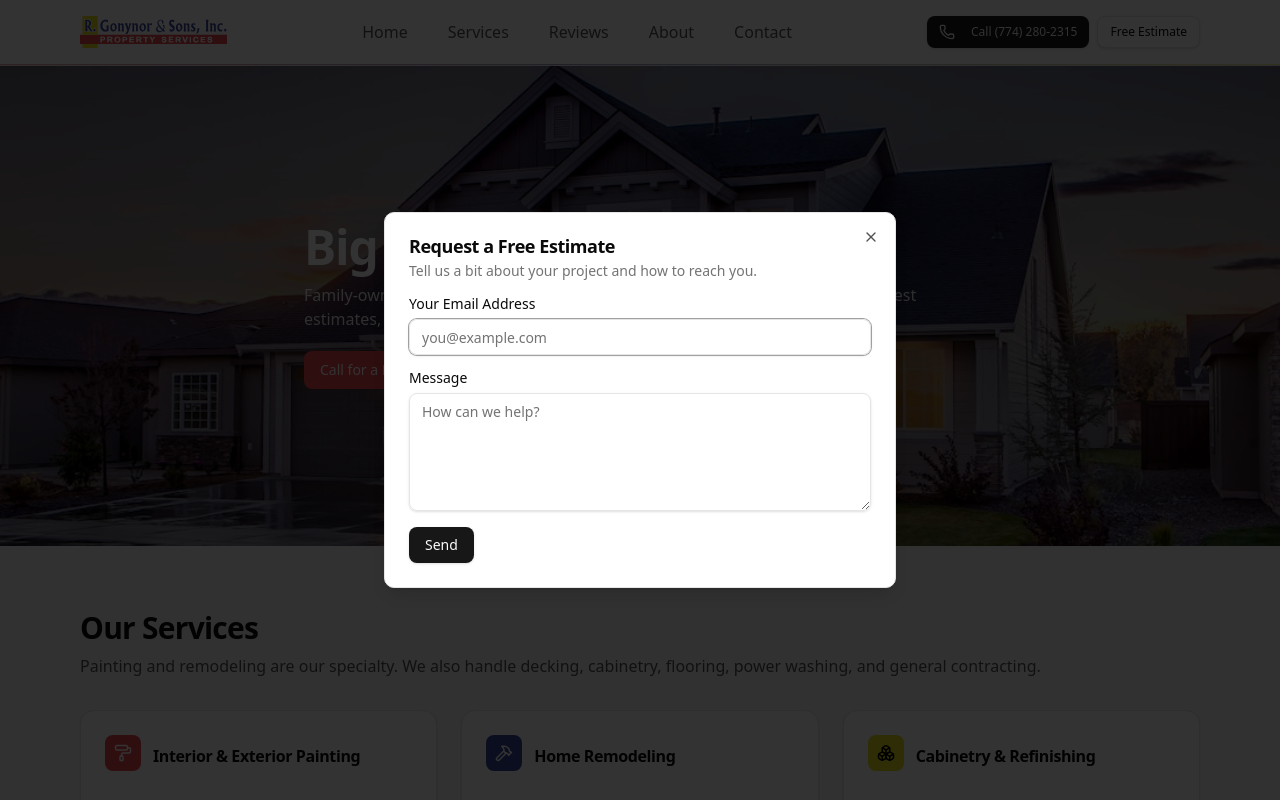
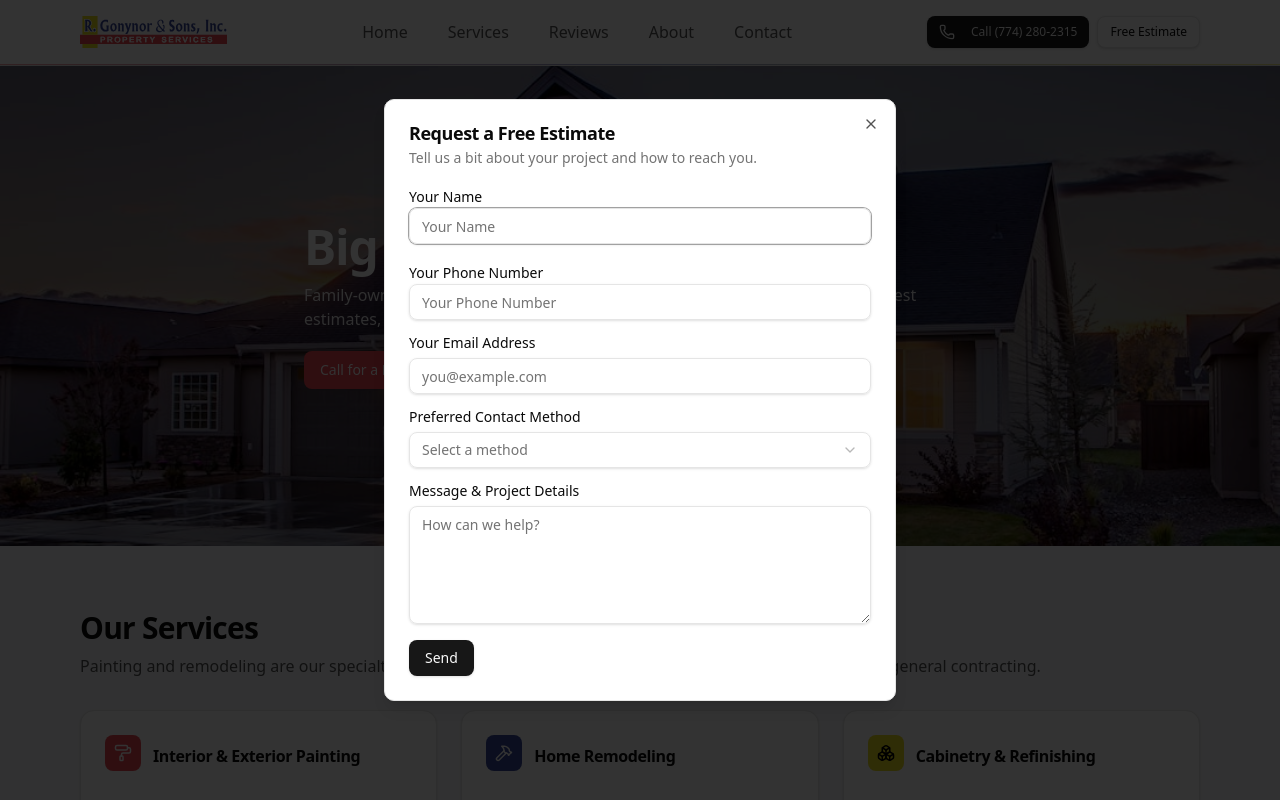
Before and after one commit to JCWoodworker/rgs-property-service, a React (Vite) app: page / in a window 1280 px wide. Both pictures are taken after a click on the button "Free Estimate". Shown: the top 800 px of the page. Built offline with nearby package versions, Linux system fonts and the light colour scheme; what @radix-ui/themes would draw is missing.

Commit message:
polishing up the form submission process

```diff
--- a/package.json
+++ b/package.json
@@ -14,6 +14,7 @@
     "@radix-ui/react-dialog": "^1.1.15",
     "@radix-ui/react-label": "^2.1.7",
     "@radix-ui/react-navigation-menu": "^1.2.14",
+    "@radix-ui/react-select": "^2.2.6",
     "@radix-ui/react-separator": "^1.1.7",
     "@radix-ui/react-slot": "^1.2.3",
     "@radix-ui/themes": "^3.2.1",
--- /dev/null
+++ b/src/components/ui/select.tsx
@@ -0,0 +1,157 @@
+import * as React from "react"
+import * as SelectPrimitive from "@radix-ui/react-select"
+import { Check, ChevronDown, ChevronUp } from "lucide-react"
+
+import { cn } from "@/lib/utils"
+
+const Select = SelectPrimitive.Root
+
+const SelectGroup = SelectPrimitive.Group
+
+const SelectValue = SelectPrimitive.Value
+
+const SelectTrigger = React.forwardRef<
+  React.ElementRef<typeof SelectPrimitive.Trigger>,
+  React.ComponentPropsWithoutRef<typeof SelectPrimitive.Trigger>
+>(({ className, children, ...props }, ref) => (
+  <SelectPrimitive.Trigger
+    ref={ref}
+    className={cn(
+      "flex h-9 w-full items-center justify-between whitespace-nowrap rounded-md border border-input bg-transparent px-3 py-2 text-sm shadow-sm ring-offset-background data-[placeholder]:text-muted-foreground focus:outline-none focus:ring-1 focus:ring-ring disabled:cursor-not-allowed disabled:opacity-50 [&>span]:line-clamp-1",
+      className
+    )}
+    {...props}
+  >
+    {children}
+    <SelectPrimitive.Icon asChild>
+      <ChevronDown className="h-4 w-4 opacity-50" />
+    </SelectPrimitive.Icon>
+  </SelectPrimitive.Trigger>
+))
+SelectTrigger.displayName = SelectPrimitive.Trigger.displayName
+
+const SelectScrollUpButton = React.forwardRef<
+  React.ElementRef<typeof SelectPrimitive.ScrollUpButton>,
+  React.ComponentPropsWithoutRef<typeof SelectPrimitive.ScrollUpButton>
+>(({ className, ...props }, ref) => (
+  <SelectPrimitive.ScrollUpButton
+    ref={ref}
+    className={cn(
+      "flex cursor-default items-center justify-center py-1",
+      className
+    )}
+    {...props}
+  >
+    <ChevronUp className="h-4 w-4" />
+  </SelectPrimitive.ScrollUpButton>
+))
+SelectScrollUpButton.displayName = SelectPrimitive.ScrollUpButton.displayName
+
+const SelectScrollDownButton = React.forwardRef<
+  React.ElementRef<typeof SelectPrimitive.ScrollDownButton>,
+  React.ComponentPropsWithoutRef<typeof SelectPrimitive.ScrollDownButton>
+>(({ className, ...props }, ref) => (
+  <SelectPrimitive.ScrollDownButton
+    ref={ref}
+    className={cn(
+      "flex cursor-default items-center justify-center py-1",
+      className
+    )}
+    {...props}
+  >
+    <ChevronDown className="h-4 w-4" />
+  </SelectPrimitive.ScrollDownButton>
+))
+SelectScrollDownButton.displayName =
+  SelectPrimitive.ScrollDownButton.displayName
+
+const SelectContent = React.forwardRef<
+  React.ElementRef<typeof SelectPrimitive.Content>,
+  React.ComponentPropsWithoutRef<typeof SelectPrimitive.Content>
+>(({ className, children, position = "popper", ...props }, ref) => (
+  <SelectPrimitive.Portal>
+    <SelectPrimitive.Content
+      ref={ref}
+      className={cn(
+        "relative z-50 max-h-[--radix-select-content-available-height] min-w-[8rem] overflow-y-auto overflow-x-hidden rounded-md border bg-popover text-popover-foreground shadow-md data-[state=open]:animate-in data-[state=closed]:animate-out data-[state=closed]:fade-out-0 data-[state=open]:fade-in-0 data-[state=closed]:zoom-out-95 data-[state=open]:zoom-in-95 data-[side=bottom]:slide-in-from-top-2 data-[side=left]:slide-in-from-right-2 data-[side=right]:slide-in-from-left-2 data-[side=top]:slide-in-from-bottom-2 origin-[--radix-select-content-transform-origin]",
+        position === "popper" &&
+          "data-[side=bottom]:translate-y-1 data-[side=left]:-translate-x-1 data-[side=right]:translate-x-1 data-[side=top]:-translate-y-1",
+        className
+      )}
+      position={position}
+      {...props}
+    >
+      <SelectScrollUpButton />
+      <SelectPrimitive.Viewport
+        className={cn(
+          "p-1",
+          position === "popper" &&
+            "h-[var(--radix-select-trigger-height)] w-full min-w-[var(--radix-select-trigger-width)]"
+        )}
+      >
+        {children}
+      </SelectPrimitive.Viewport>
+      <SelectScrollDownButton />
+    </SelectPrimitive.Content>
+  </SelectPrimitive.Portal>
+))
+SelectContent.displayName = SelectPrimitive.Content.displayName
+
+const SelectLabel = React.forwardRef<
+  React.ElementRef<typeof SelectPrimitive.Label>,
+  React.ComponentPropsWithoutRef<typeof SelectPrimitive.Label>
+>(({ className, ...props }, ref) => (
+  <SelectPrimitive.Label
+    ref={ref}
+    className={cn("px-2 py-1.5 text-sm font-semibold", className)}
+    {...props}
+  />
+))
+SelectLabel.displayName = SelectPrimitive.Label.displayName
+
+const SelectItem = React.forwardRef<
+  React.ElementRef<typeof SelectPrimitive.Item>,
+  React.ComponentPropsWithoutRef<typeof SelectPrimitive.Item>
+>(({ className, children, ...props }, ref) => (
+  <SelectPrimitive.Item
+    ref={ref}
+    className={cn(
+      "relative flex w-full cursor-default select-none items-center rounded-sm py-1.5 pl-2 pr-8 text-sm outline-none focus:bg-accent focus:text-accent-foreground data-[disabled]:pointer-events-none data-[disabled]:opacity-50",
+      className
+    )}
+    {...props}
+  >
+    <span className="absolute right-2 flex h-3.5 w-3.5 items-center justify-center">
+      <SelectPrimitive.ItemIndicator>
+        <Check className="h-4 w-4" />
+      </SelectPrimitive.ItemIndicator>
+    </span>
+    <SelectPrimitive.ItemText>{children}</SelectPrimitive.ItemText>
+  </SelectPrimitive.Item>
+))
+SelectItem.displayName = SelectPrimitive.Item.displayName
+
+const SelectSeparator = React.forwardRef<
+  React.ElementRef<typeof SelectPrimitive.Separator>,
+  React.ComponentPropsWithoutRef<typeof SelectPrimitive.Separator>
+>(({ className, ...props }, ref) => (
+  <SelectPrimitive.Separator
+    ref={ref}
+    className={cn("-mx-1 my-1 h-px bg-muted", className)}
+    {...props}
+  />
+))
+SelectSeparator.displayName = SelectPrimitive.Separator.displayName
+
+export {
+  Select,
+  SelectGroup,
+  SelectValue,
+  SelectTrigger,
+  SelectContent,
+  SelectLabel,
+  SelectItem,
+  SelectSeparator,
+  SelectScrollUpButton,
+  SelectScrollDownButton,
+}
--- a/src/features/contact/ContactDialog.tsx
+++ b/src/features/contact/ContactDialog.tsx
@@ -22,7 +22,7 @@
 						Tell us a bit about your project and how to reach you.
 					</DialogDescription>
 				</DialogHeader>
-				<ContactForm />
+				<ContactForm onClose={() => onOpenChange(false)} />
 			</DialogContent>
 		</Dialog>
 	)
--- a/src/features/contact/ContactForm.tsx
+++ b/src/features/contact/ContactForm.tsx
@@ -3,18 +3,68 @@
 import { Input } from "@/components/ui/input"
 import { Textarea } from "@/components/ui/textarea"
 import { Button } from "@/components/ui/button"
+import {
+	Select,
+	SelectContent,
+	SelectItem,
+	SelectTrigger,
+	SelectValue,
+} from "@/components/ui/select"
+import { Loader2, CheckCircle2 } from "lucide-react"
 
-const ContactForm = () => {
+type ContactFormProps = {
+	onClose?: () => void
+}
+
+const ContactForm = ({ onClose }: ContactFormProps) => {
 	const [state, handleSubmit] = useForm("mgvlbwqb")
 	if (state.succeeded) {
 		return (
-			<p className="text-sm text-foreground/80">
-				Thanks! We'll get back to you shortly.
-			</p>
+			<div className="grid gap-4">
+				<div className="inline-flex items-center gap-2 text-green-600">
+					<CheckCircle2 className="h-5 w-5" />
+					<span className="font-medium">Request received</span>
+				</div>
+				<p className="text-sm text-foreground/80">
+					Thanks! We'll get back to you shortly.
+				</p>
+				<div>
+					<Button type="button" onClick={onClose}>
+						Close
+					</Button>
+				</div>
+			</div>
 		)
 	}
 	return (
-		<form onSubmit={handleSubmit} className="grid gap-4">
+		<form
+			onSubmit={handleSubmit}
+			className="grid gap-4"
+			aria-busy={state.submitting}
+		>
+			<div>
+				<Label htmlFor="name">Your Name</Label>
+				<Input
+					id="name"
+					type="text"
+					name="name"
+					required
+					placeholder="Your Name"
+					disabled={state.submitting}
+				/>
+				<ValidationError prefix="Name" field="name" errors={state.errors} />
+			</div>
+			<div>
+				<Label htmlFor="phone">Your Phone Number</Label>
+				<Input
+					id="phone"
+					type="tel"
+					name="phone"
+					placeholder="Your Phone Number"
+					disabled={state.submitting}
+				/>
+				<ValidationError prefix="Phone" field="phone" errors={state.errors} />
+			</div>
 			<div className="grid gap-2">
 				<Label htmlFor="email">Your Email Address</Label>
 				<Input
@@ -23,17 +73,34 @@
 					name="email"
 					required
 					placeholder="you@example.com"
+					disabled={state.submitting}
 				/>
 				<ValidationError prefix="Email" field="email" errors={state.errors} />
 			</div>
 			<div className="grid gap-2">
-				<Label htmlFor="message">Message</Label>
+				<Label htmlFor="preferred_contact">Preferred Contact Method</Label>
+				<Select name="preferred_contact" required disabled={state.submitting}>
+					<SelectTrigger className="w-full">
+						<SelectValue placeholder="Select a method" />
+					</SelectTrigger>
+					<SelectContent
+						align="start"
+						className="min-w-[--radix-select-trigger-width]"
+					>
+						<SelectItem value="email">Email</SelectItem>
+						<SelectItem value="phone">Phone</SelectItem>
+					</SelectContent>
+				</Select>
+			</div>
+			<div className="grid gap-2">
+				<Label htmlFor="message">Message & Project Details</Label>
 				<Textarea
 					id="message"
 					name="message"
 					required
 					placeholder="How can we help?"
 					rows={5}
+					disabled={state.submitting}
 				/>
 				<ValidationError
 					prefix="Message"
@@ -43,7 +110,13 @@
 			</div>
 			<div>
 				<Button type="submit" disabled={state.submitting}>
-					Send
+					{state.submitting ? (
+						<span className="inline-flex items-center">
+							<Loader2 className="mr-2 h-4 w-4 animate-spin" /> Sending...
+						</span>
+					) : (
+						"Send"
+					)}
 				</Button>
 			</div>
 		</form>
```
Also changed, not shown: 1 other file (tests, documents, lock files or other folders).
